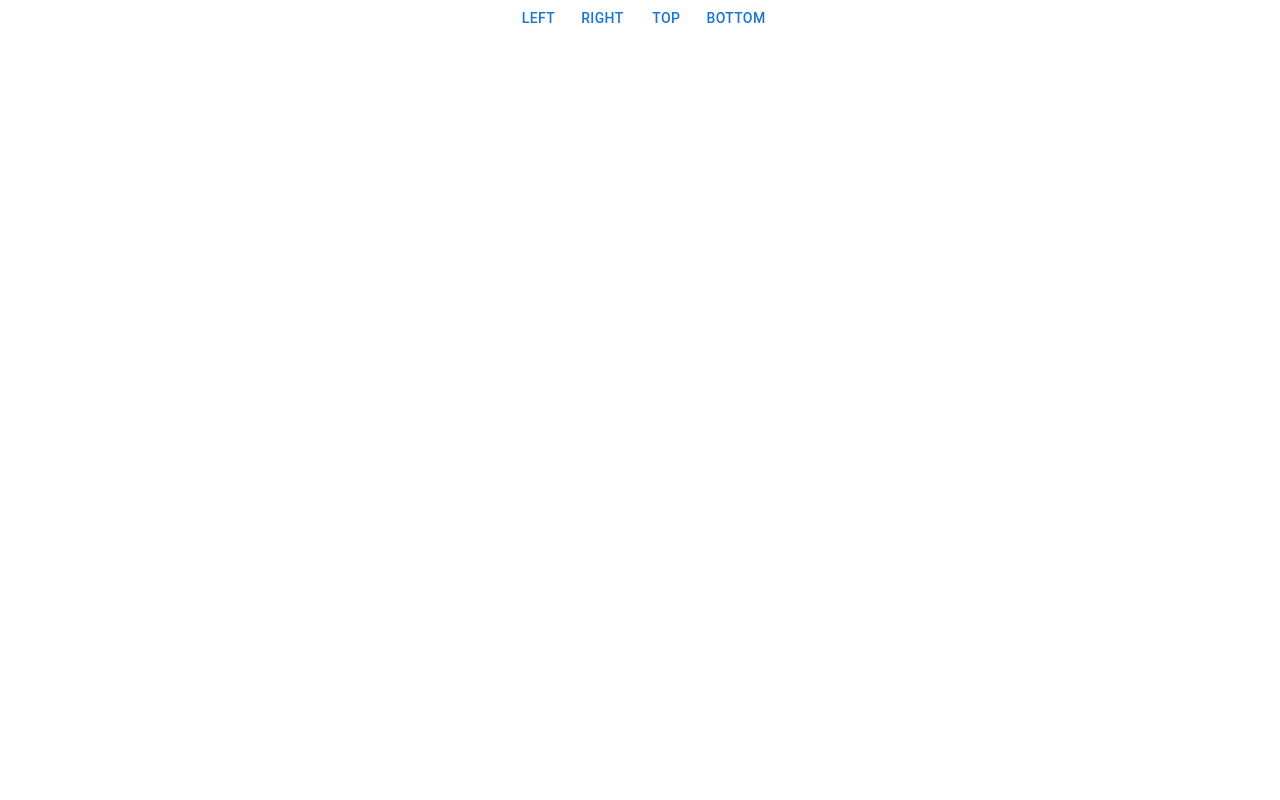
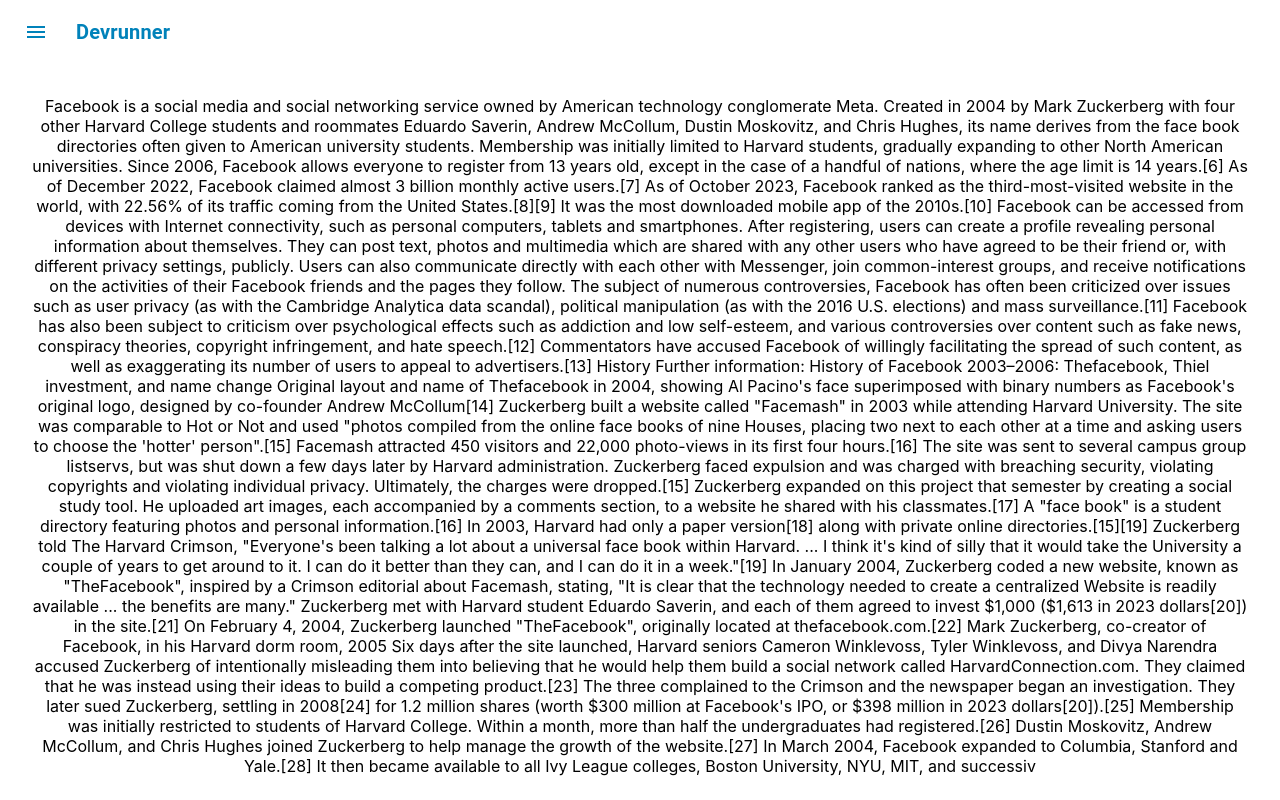
Before and after one commit to pbesra/devrunner, a React (Create React App) app: page / in a window 1280 px wide. Built offline with nearby package versions, Linux system fonts and the light colour scheme.

Commit message:
context added

```diff
--- a/src/components/Home/Home.tsx
+++ b/src/components/Home/Home.tsx
@@ -4,9 +4,8 @@
 const Home = () => {
 	return (
 		<>
-			{/* <Header /> */}
-			<AppDrawer />
-			{/* <Main /> */}
+			<Header />
+			<Main />
 		</>
 	);
 };
--- a/src/components/Main/Main.tsx
+++ b/src/components/Main/Main.tsx
@@ -3,7 +3,7 @@
 const Main = () => {
 	return (
 		<>
-			<Box sx={{ margin: 2 }}>
+			<Box sx={{ marginTop: 12, marginLeft: 4, marginRight: 4 }}>
 				Facebook is a social media and social networking service owned
 				by American technology conglomerate Meta. Created in 2004 by
 				Mark Zuckerberg with four other Harvard College students and
--- a/tsconfig.json
+++ b/tsconfig.json
@@ -23,6 +23,7 @@
     "paths": {
       "@hooks/*": ["custom-hooks/*"],
       "@utils/*":["utils/*"],
+      "@appcontext/*":["app-context/*"],
     }
   },
   "include": [
```
Also changed, not shown: src/components/commands/commands.ts (deleted, +0 -8 lines).
